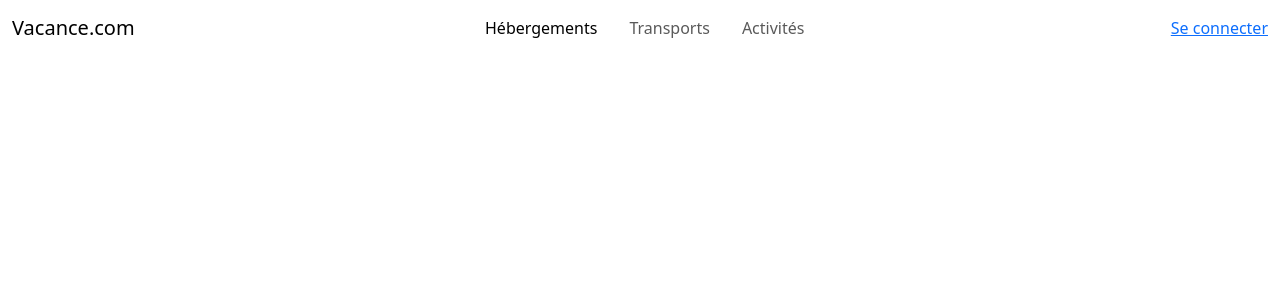
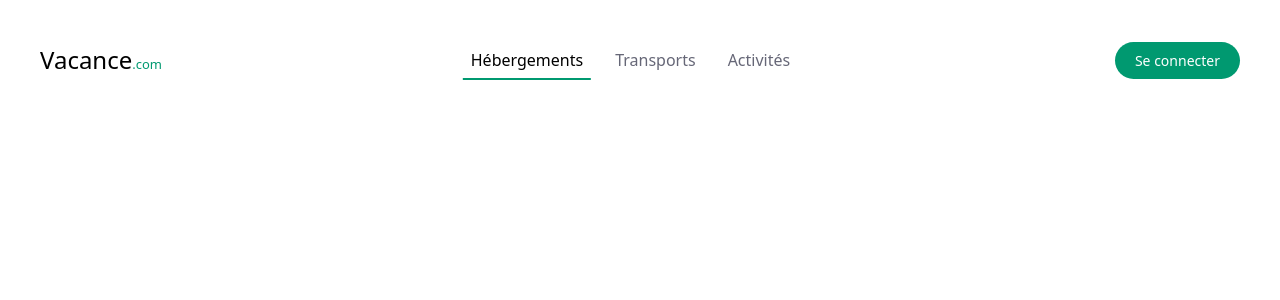
Before and after one commit to Junior98-dev/app-vacance-Booking, an Angular app: page / in a window 1280 px wide. Shown: the top 300 px of the page. Built offline with nearby package versions, Linux system fonts and the light colour scheme.

Commit message:
Css navigation

```diff
--- a/src/app/layout/navigation/navigation.component.scss
+++ b/src/app/layout/navigation/navigation.component.scss
@@ -0,0 +1,63 @@
+.navbar{
+    background-color: #fff;
+    height: 80px;
+    margin: 20px;
+    border-radius: 16px;
+    padding: 0.5rem;
+}
+.login-button{
+    background-color: #009970;
+    color: #fff;
+    font-size: 14px;
+    padding: 8px 20px;
+    border-radius: 50px;
+    text-decoration: none;
+    transform: 0.3s background-color;
+}
+.navbar-brand , .offcanvas-title{
+    font-weight: 500;
+    font-size: 24px;
+}
+.navbar-brand span, .offcanvas-title span{
+    font-size: 13px;
+    color: #009970;
+}
+.login-button:hover{
+    background-color: #00b383;
+}
+
+.navbar-toggler{
+    border: none;
+    font-size: 1.25rem;
+}
+.navbar-toggler:focus{
+    box-shadow: none;
+    outline: none;
+}
+.nav-link{
+    color: #666777;
+    font-weight: 500;
+    position: relative;
+}
+.nav-link:hover, .nav-link.active{
+    color: #000;
+}
+@media (min-width: 991px){
+    .nav-link::before{
+        content: "";
+        position: absolute;
+        bottom: 0;
+        left: 50%;
+        transform: translateX(-50%);
+        width: 0;
+        height: 2px;
+        background-color: #009970;
+        visibility: hidden;
+        transition: 0.3s ease-in-out;
+    }
+
+    .nav-link:hover::before, .nav-link.active::before{
+        width: 100%;
+        visibility: visible;
+    }
+}
```
